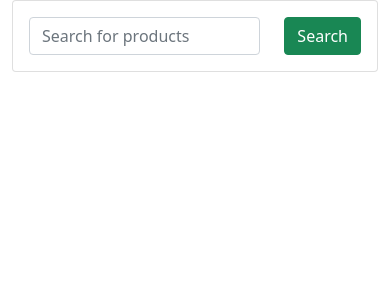
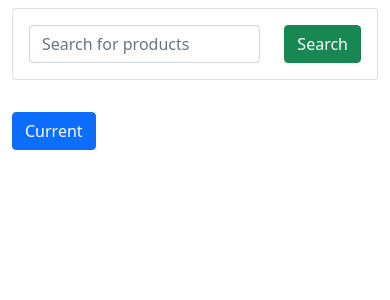
Before and after one commit to VikMaamaa/Django-Ecommerce, a Django app: page / in a window 390 px wide. Shown: the top 300 px of the page. Run offline with Django 4.2, Linux system fonts and the light colour scheme; data that the repository does not hold is empty.

Commit message:
feat: creating detail view for products

```diff
--- a/ecomsite/shop/templates/shop/index.html
+++ b/ecomsite/shop/templates/shop/index.html
@@ -10,7 +10,7 @@
     <link rel="stylesheet" href="{% static 'shop/style.css' %}">
 </head>
 <body>
-    <div class="container">
+    <div class="container mt-2">
         <div class="row">
           <div class="col-md-12">
             <form class="card card-sm">
@@ -26,7 +26,7 @@
           </div>
         </div>
 
-        <div class="row">
+        <div class="row mt-3">
             {% for product in product_objects %}
 
     <div class="col-md-3">
@@ -45,6 +45,28 @@
             {% endfor %}
 
         </div>
+
+        <div class='row mt-3'>
+            <div class='col-md-3 mx-auto'>
+                <ul class='pagination'>
+                    {% if product_objects.has_previous %}
+                        <li class="page-item">
+                            <a class="page-link" href="?page={{ product_objects.previous_page_number }}">Previous</a>
+                        </li>
+                    {% endif %}
+
+                    <li class="page-item active">
+                        <a class="page-link" href="?page={{ product_objects.number }}">Current</a>
+                    </li>
+
+                    {% if product_objects.has_next %}
+                    <li class="page-item">
+                        <a class="page-link" href="?page={{ product_objects.next_page_number }}">Next</a>
+                    </li>
+                    {% endif %}
+                </ul>
+            </div>
+        </div>
     </div>
 </body>
 <script src="https://cdn.jsdelivr.net/npm/bootstrap@5.0.2/dist/js/bootstrap.bundle.min.js" integrity="sha384-MrcW6ZMFYlzcLA8Nl+NtUVF0sA7MsXsP1UyJoMp4YLEuNSfAP+JcXn/tWtIaxVXM" crossorigin="anonymous"></script>
--- a/ecomsite/shop/views.py
+++ b/ecomsite/shop/views.py
@@ -1,12 +1,24 @@
 from django.shortcuts import render
 from .models import Products
+from django.core.paginator import Paginator
 # Create your views here.
 
 def index(request):
     product_objects = Products.objects.all()
 
+    #search_code
     item_name = request.GET.get('item_name')
     if item_name != '' and item_name is not None:
         product_objects = product_objects.filter(title__icontains=item_name)
 
+    #paginator_code
+    paginator = Paginator(product_objects,2)
+    page = request.GET.get('page')
+    product_objects = paginator.get_page(page)
+
+
     return render(request,'shop/index.html', {'product_objects': product_objects})
+
+def detail(request, id):
+    product_object = Products.objects.get(id=id)
+    return render(request,'shop/detail.html',{'product_object': product_object})
```
Also changed, not shown: ecomsite/shop/templates/shop/detail.html (added, +51 -0 lines).
